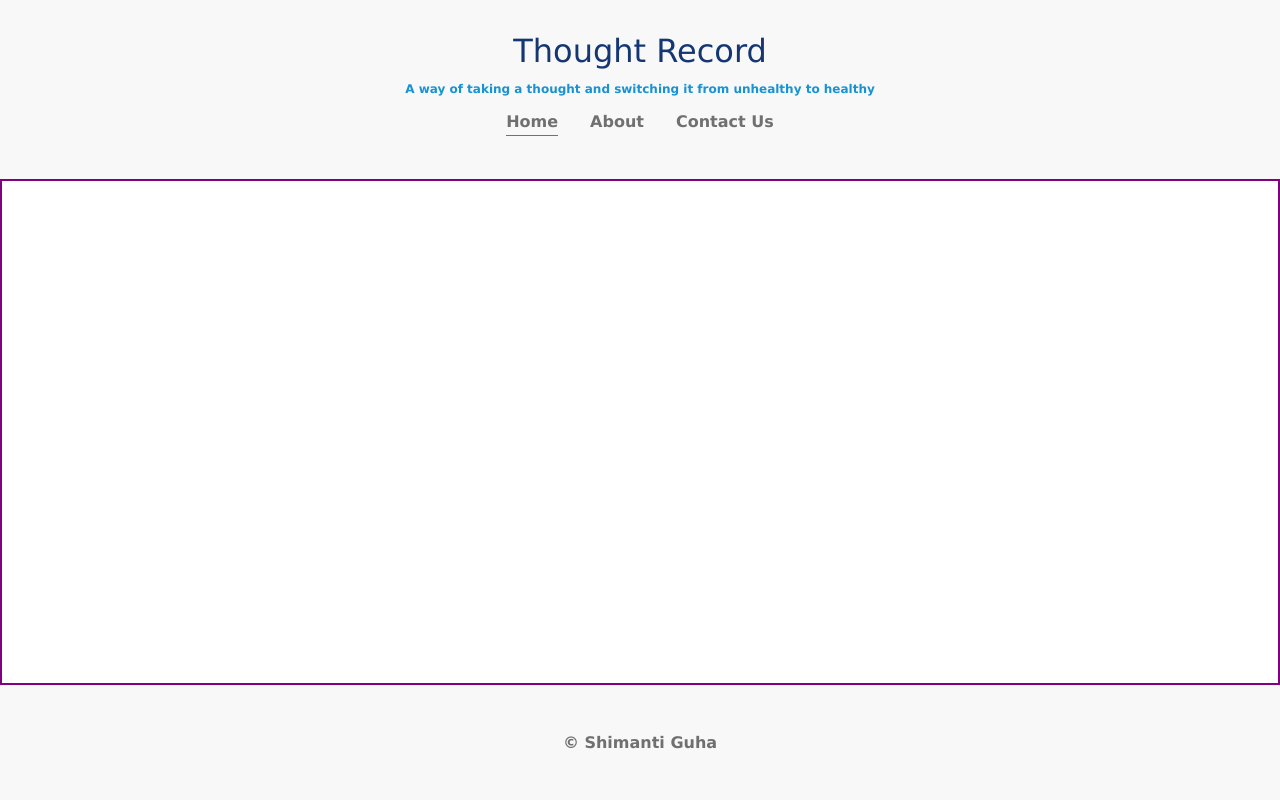
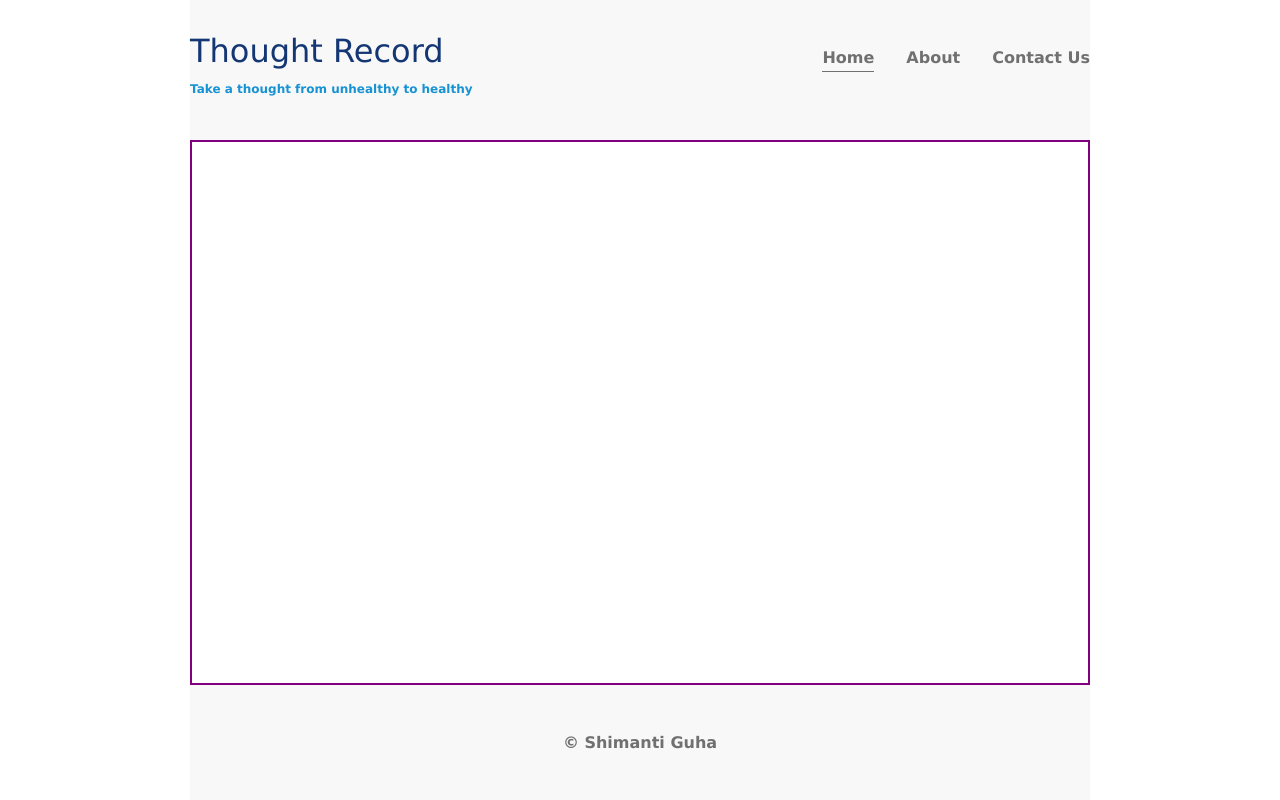
Before and after one commit to Shimanti/nav-responsive, a plain HTML site: page index.html in a window 1280 px wide. Drawn offline with Linux system fonts and the light colour scheme.

Commit message:
Right navigation for big screen

```diff
--- a/index.html
+++ b/index.html
@@ -9,10 +9,11 @@
 </head>
 <body>
   <div class="container">
-      <header>
-        <div class="nav-header">
+      <header class="container-nav">
+        <section class="subheader">
           <h1>Thought Record</h1>
-          <p class="subtitle">A way of taking a thought and switching it from unhealthy to healthy</p>
+          <p class="subtitle">Take a thought from unhealthy to healthy</p>
+        </section>
         <nav>
           <ul>
             <li><a class="current-page" href="index.html">Home</a></li>
@@ -20,7 +21,6 @@
             <li><a href="#">Contact Us</a></li>
           </ul>
         </nav>
-        </div>
     </header>
     <main>
 
--- a/style.css
+++ b/style.css
@@ -20,6 +20,11 @@ h1 {
   color: #1792d3;
 }
 
+footer p {
+  font-weight: 700;
+  color: #707070;
+}
+
 /* ********************
 Layout
 *********************** */
@@ -30,23 +35,34 @@ Layout
   flex:1;
   flex-direction: column;
   height: 100vh;
+  width: 90%;
+  max-width: 900px;
+  margin: 0 auto;
 }
 
-header, footer {
+.container-nav {
+  display: flex;
+  justify-content: space-between;
+}
+
+/* .subheader, nav {
+  border: 1px solid magenta;
+} */
+
+header {
+  background: #f8f8f8;
+  padding: 2em 0;
+}
+
+footer {
   text-align: center;
   background: #f8f8f8;
   padding:2em 0;
 }
 
-footer {
-  font-weight: 700;
-  color:  #707070;
-}
-
 /* Navigation */
 
 nav ul {
-  /* border: 1px solid magenta; */
   list-style: none;
   padding: 0;
   display: flex;
@@ -54,12 +70,10 @@ nav ul {
 }
 
 nav li {
-  /* border: 2px dotted orange; */
-  margin: 0 1em;
+  margin-left: 2em;
 }
 
 nav a {
-  /* border: 2px solid green; */
   text-decoration: none;
   color: #707070;
   font-weight: 700;
@@ -87,7 +101,16 @@ main {
 Screen Changes
 *********************** */
 
+
 @media (max-width: 675px) {
+  .container-nav {
+    flex-direction: column;
+  }
+
+  header {
+    text-align: center;
+  }
+
   nav ul {
     flex-direction: column;
   }
```
Lines whose indentation alone changed are shown as unchanged.
